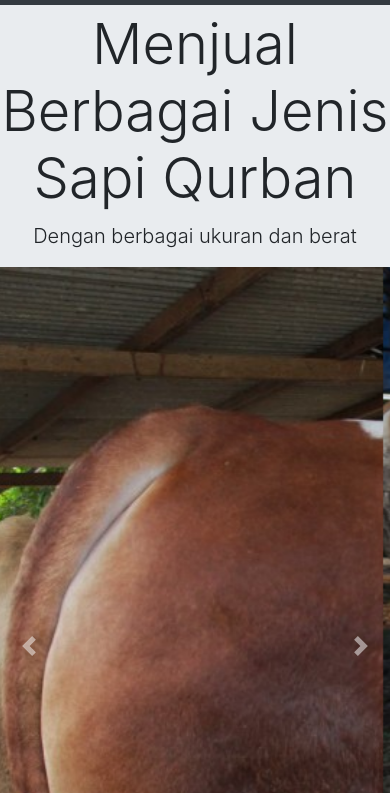
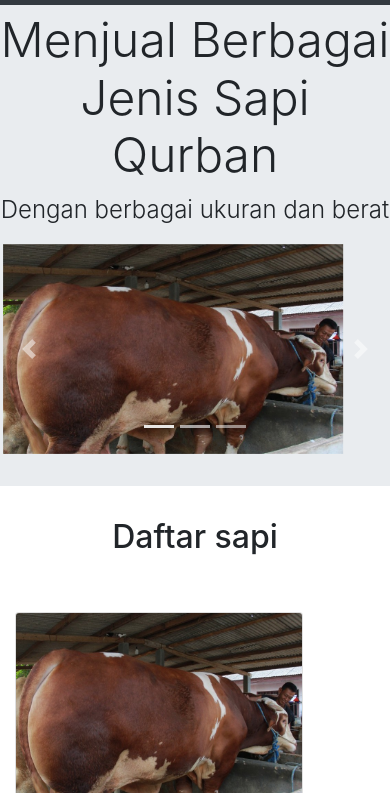
Before and after one commit to nulla-vis/jual-sapi, a plain HTML site: page index.html in a window 390 px wide. Shown: the part 51-844 px from the top of the page. Drawn offline with nearby package versions, Linux system fonts and the light colour scheme.

Commit message:
add jumbotrom responsiveness

```diff
--- a/index.html
+++ b/index.html
@@ -92,7 +92,7 @@
     </div>
     <!-- End Jumbotron -->
     <!-- Daftar sapi(cards) -->
-    <div class="container" id="daftarSapi">
+    <div class="container-fluid" id="daftarSapi">
         <div class="row mb-5">
             <div class="col-sm-12 text-center">
                 <h2>Daftar sapi</h2>
@@ -219,7 +219,7 @@
                     </div>
                 </div>
             </div>
-            <div class="col-sm-4 mb-3">
+            <div class="col-sm-4 mb-3 mx-2">
                 <div class="card" style="width: 18rem;">
                     <img src="images/sapi1.jpg" class="card-img-top sapi-list" alt="...">
                     <div class="card-body">
--- a/style.css
+++ b/style.css
@@ -11,6 +11,44 @@ body {
 .slider-image {
     width: 1200px;
     height: 758px;
+}
+
+/* Large devices (large desktops, 1200px and up) */
+@media (min-width: 1200px) {
+    .jumbotron p {
+        font-size: 2em;
+    }
+}
+
+/* Medium devices (desktops, 992px and up) */
+ @media only screen and (max-width: 992px) {
+    .jumbotron h1 {
+        font-size: 3em;
+    }
+
+    .jumbotron p {
+        font-size: 2.1em;
+    }
+
+    .slider-image {
+        width: 690px !important;
+        height: 310px !important;
+    }
+}
+
+@media only screen and (max-width: 667px) {
+    .jumbotron h1 {
+        font-size: 3em;
+    }
+
+    .jumbotron p {
+        font-size: 1.5em;
+    }
+
+    .slider-image {
+        width: 340px !important;
+        height: 210px !important;
+    }
 }
 
 .card:hover {
```
